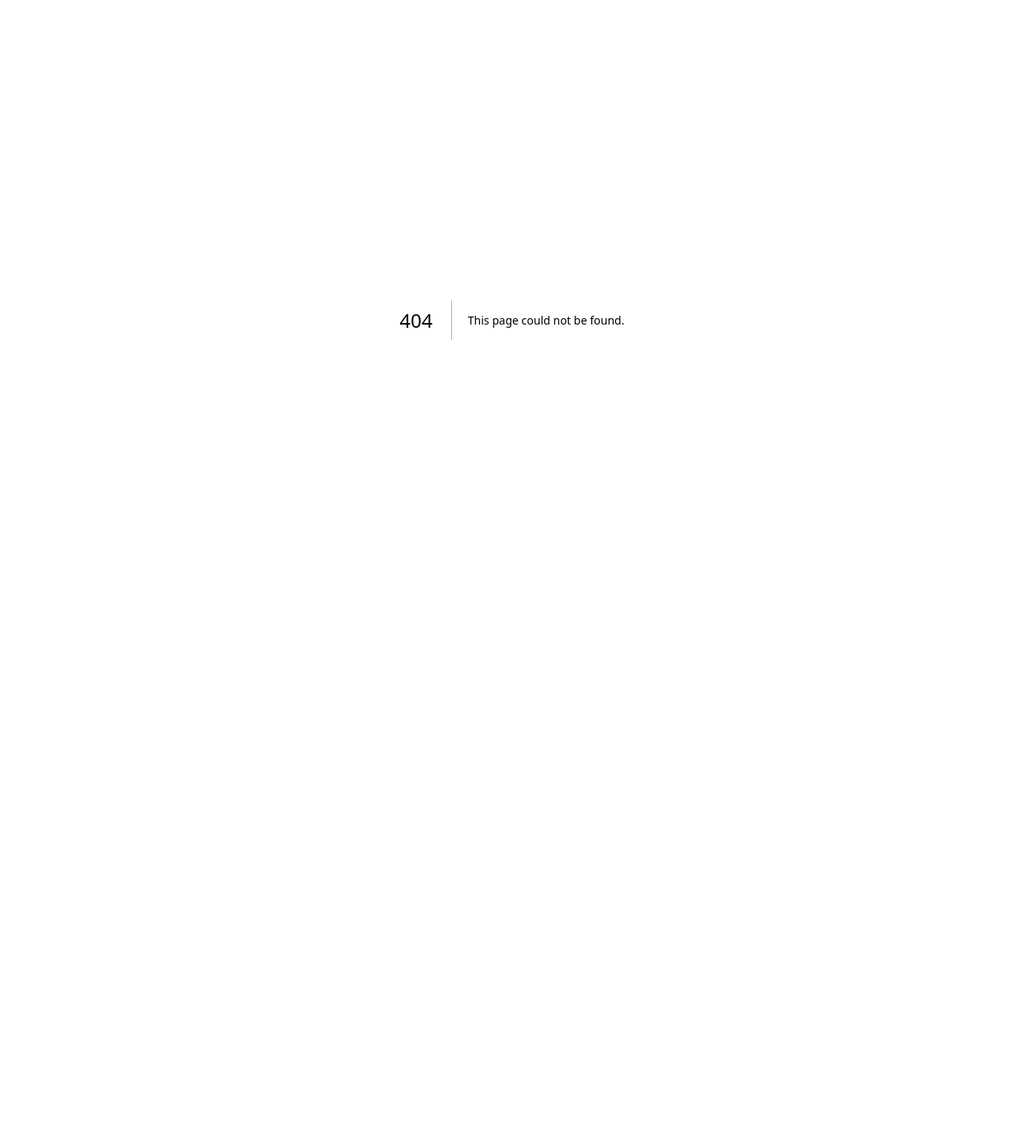
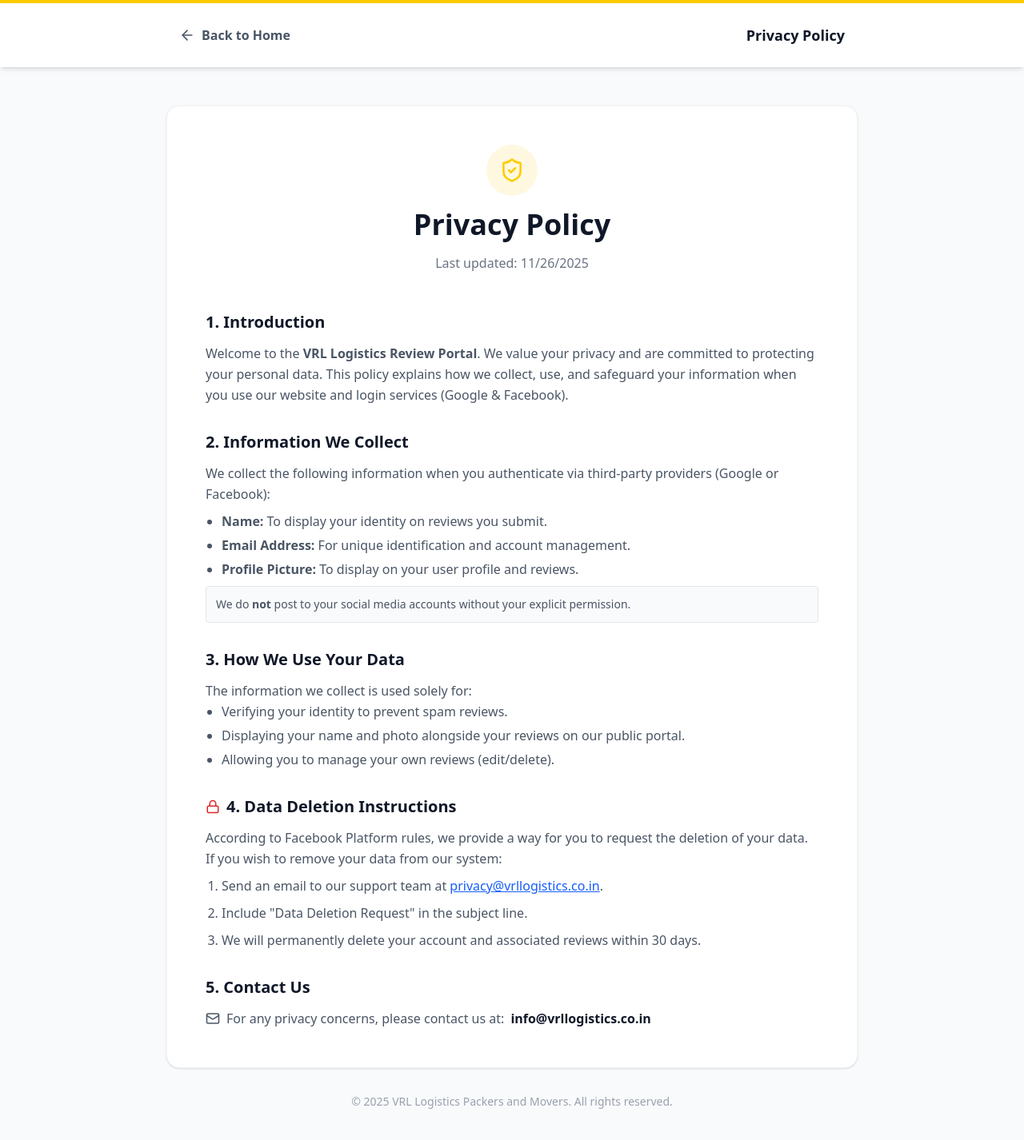
Before and after one commit to AdityaSingh2111/vrl-reviews, a Next.js app: page /privacy-policy in a window 1280 px wide. Before the commit this address had no page. Shown: the top 1426 px of the page at 80% size. Before the commit the page ends 800 px from the top, so only its background shows below. Built offline with nearby package versions, Linux system fonts and the light colour scheme.

Commit message:
privacy policy.

```diff
--- /dev/null
+++ b/pages/privacy-policy.js
@@ -0,0 +1,109 @@
+import Head from 'next/head';
+import Link from 'next/link';
+import { ArrowLeft, ShieldCheck, Mail, Lock } from 'lucide-react';
+
+export default function PrivacyPolicy() {
+  return (
+    <div className="min-h-screen bg-gray-50 font-sans text-gray-800">
+      <Head>
+        <title>Privacy Policy | VRL Logistics Review Portal</title>
+        <meta name="robots" content="noindex" />
+      </Head>
+
+      {/* Header */}
+      <nav className="bg-white shadow-md sticky top-0 z-50 border-t-4 border-[#FFCC01]">
+        <div className="max-w-4xl mx-auto px-4 sm:px-6 lg:px-8 h-20 flex items-center justify-between">
+          <Link href="/" className="flex items-center gap-2 text-gray-600 hover:text-[#DC2626] font-bold transition-colors">
+            <ArrowLeft size={20} />
+            Back to Home
+          </Link>
+          <span className="font-bold text-lg text-gray-900">Privacy Policy</span>
+        </div>
+      </nav>
+
+      {/* Content */}
+      <main className="max-w-4xl mx-auto px-4 py-12">
+        <div className="bg-white p-8 md:p-12 rounded-2xl shadow-sm border border-gray-100">
+
+          <div className="text-center mb-12">
+            <div className="inline-flex items-center justify-center w-16 h-16 bg-[#FFF8E1] rounded-full mb-4">
+              <ShieldCheck size={32} className="text-[#FFCC01]" />
+            </div>
+            <h1 className="text-3xl md:text-4xl font-extrabold text-gray-900 mb-4">
+              Privacy Policy
+            </h1>
+            <p className="text-gray-500">Last updated: {new Date().toLocaleDateString()}</p>
+          </div>
+
+          <div className="space-y-8 leading-relaxed text-gray-600">
+            <section>
+              <h2 className="text-xl font-bold text-gray-900 mb-3 flex items-center gap-2">
+                1. Introduction
+              </h2>
+              <p>
+                Welcome to the <strong>VRL Logistics Review Portal</strong>. We value your privacy and are committed to protecting your personal data. This policy explains how we collect, use, and safeguard your information when you use our website and login services (Google & Facebook).
+              </p>
+            </section>
+
+            <section>
+              <h2 className="text-xl font-bold text-gray-900 mb-3">
+                2. Information We Collect
+              </h2>
+              <p className="mb-2">We collect the following information when you authenticate via third-party providers (Google or Facebook):</p>
+              <ul className="list-disc pl-5 space-y-1">
+                <li><strong>Name:</strong> To display your identity on reviews you submit.</li>
+                <li><strong>Email Address:</strong> For unique identification and account management.</li>
+                <li><strong>Profile Picture:</strong> To display on your user profile and reviews.</li>
+              </ul>
+              <p className="mt-2 text-sm bg-gray-50 p-3 rounded border border-gray-200">
+                We do <strong>not</strong> post to your social media accounts without your explicit permission.
+              </p>
+            </section>
+
+            <section>
+              <h2 className="text-xl font-bold text-gray-900 mb-3">
+                3. How We Use Your Data
+              </h2>
+              <p>The information we collect is used solely for:</p>
+              <ul className="list-disc pl-5 space-y-1">
+                <li>Verifying your identity to prevent spam reviews.</li>
+                <li>Displaying your name and photo alongside your reviews on our public portal.</li>
+                <li>Allowing you to manage your own reviews (edit/delete).</li>
+              </ul>
+            </section>
+
+            <section>
+              <h2 className="text-xl font-bold text-gray-900 mb-3 flex items-center gap-2">
+                <Lock size={18} className="text-[#DC2626]" /> 4. Data Deletion Instructions
+              </h2>
+              <p>
+                According to Facebook Platform rules, we provide a way for you to request the deletion of your data. If you wish to remove your data from our system:
+              </p>
+              <ol className="list-decimal pl-5 mt-2 space-y-2">
+                <li>Send an email to our support team at <a href="mailto:privacy@vrllogistics.co.in" className="text-blue-600 underline">privacy@vrllogistics.co.in</a>.</li>
+                <li>Include "Data Deletion Request" in the subject line.</li>
+                <li>We will permanently delete your account and associated reviews within 30 days.</li>
+              </ol>
+            </section>
+
+            <section>
+              <h2 className="text-xl font-bold text-gray-900 mb-3">
+                5. Contact Us
+              </h2>
+              <p className="flex items-center gap-2">
+                <Mail size={18} />
+                For any privacy concerns, please contact us at:
+                <span className="font-bold text-gray-900">info@vrllogistics.co.in</span>
+              </p>
+            </section>
+          </div>
+
+        </div>
+
+        <div className="text-center text-gray-400 text-sm mt-8">
+          © {new Date().getFullYear()} VRL Logistics Packers and Movers. All rights reserved.
+        </div>
+      </main>
+    </div>
+  );
+}
```
